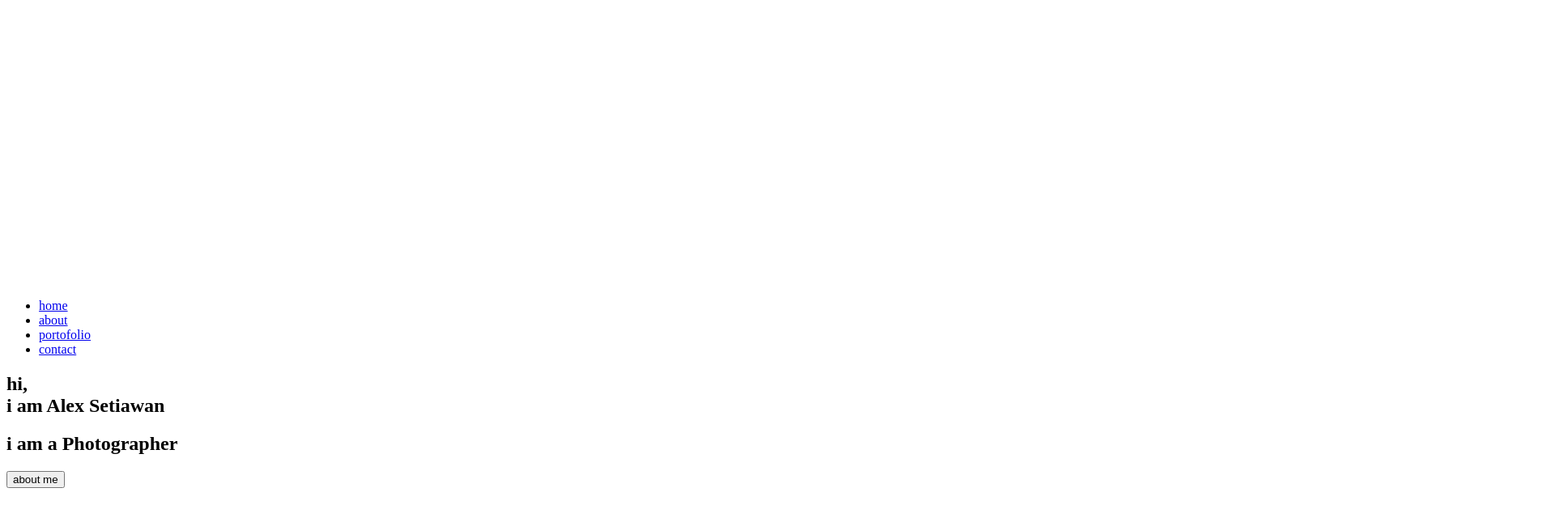
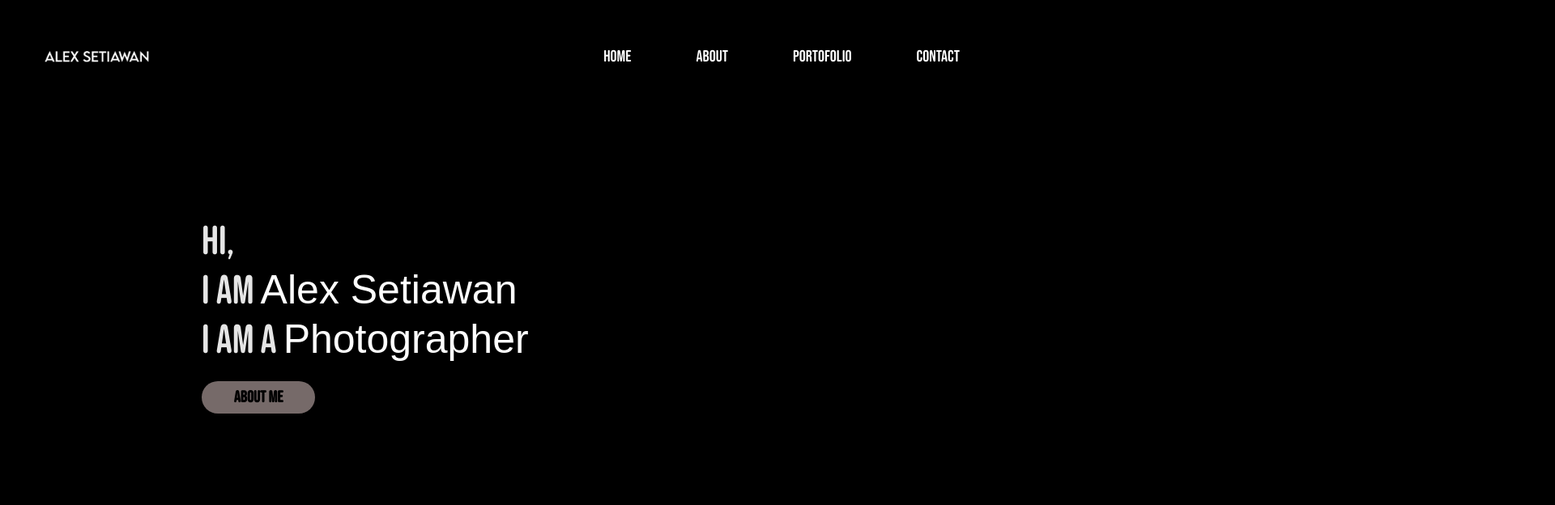
Before and after one commit to Portoalexs/portoalexs.github-io, a plain HTML site: page index.html in a window 1280 px wide. Shown: the top 624 px of the page at 81% size, 1920 px wide, since content can reach past the window. Drawn offline with Linux system fonts and the light colour scheme; files whose address does not match are found by name.

Commit message:
Update index.html

```diff
--- a/index.html
+++ b/index.html
@@ -5,7 +5,7 @@
     <meta http-equiv="X-UA-Compatible" content="IE=edge">
     <meta name="viewport" content="width=device-width, initial-scale=1.0">
     <title>Alex Setiawan</title>
-    <link rel="stylesheet" href="ALEXS.css">
+    <link rel="stylesheet" href="style.css">
 </head>
 <body>
 
```
